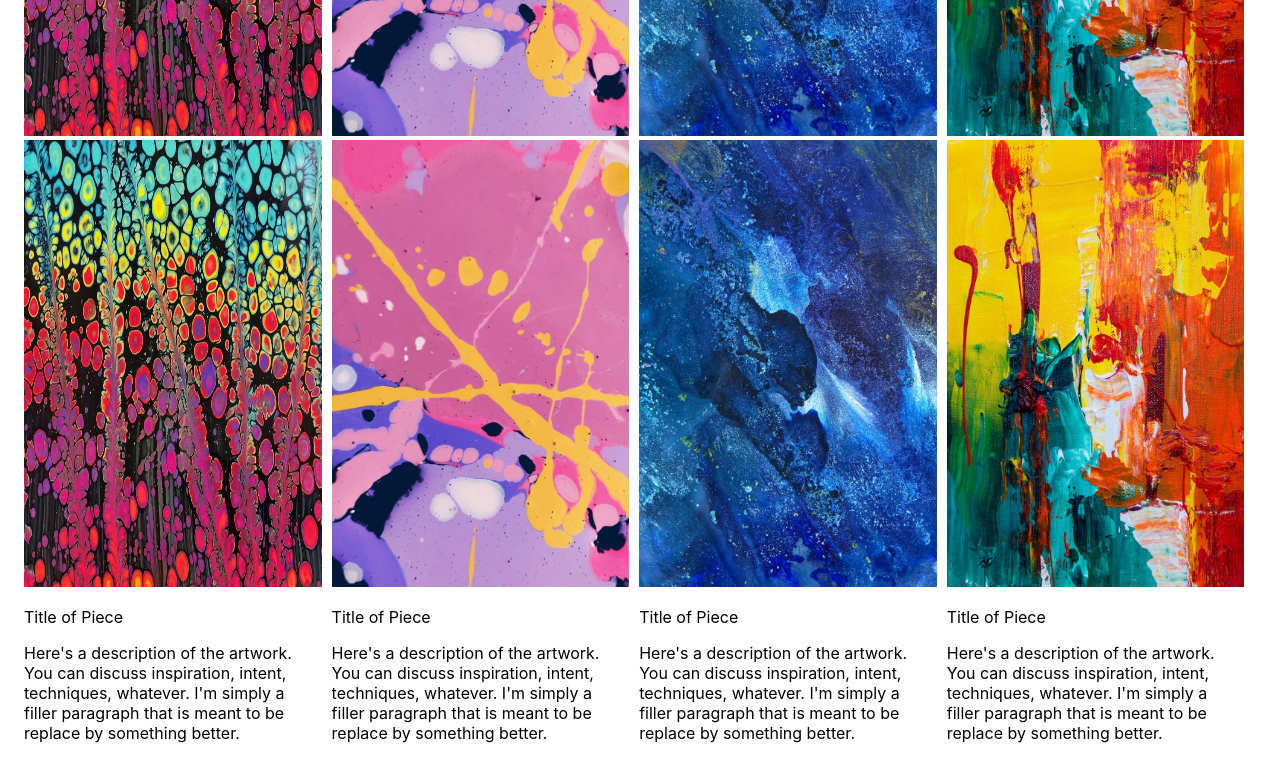
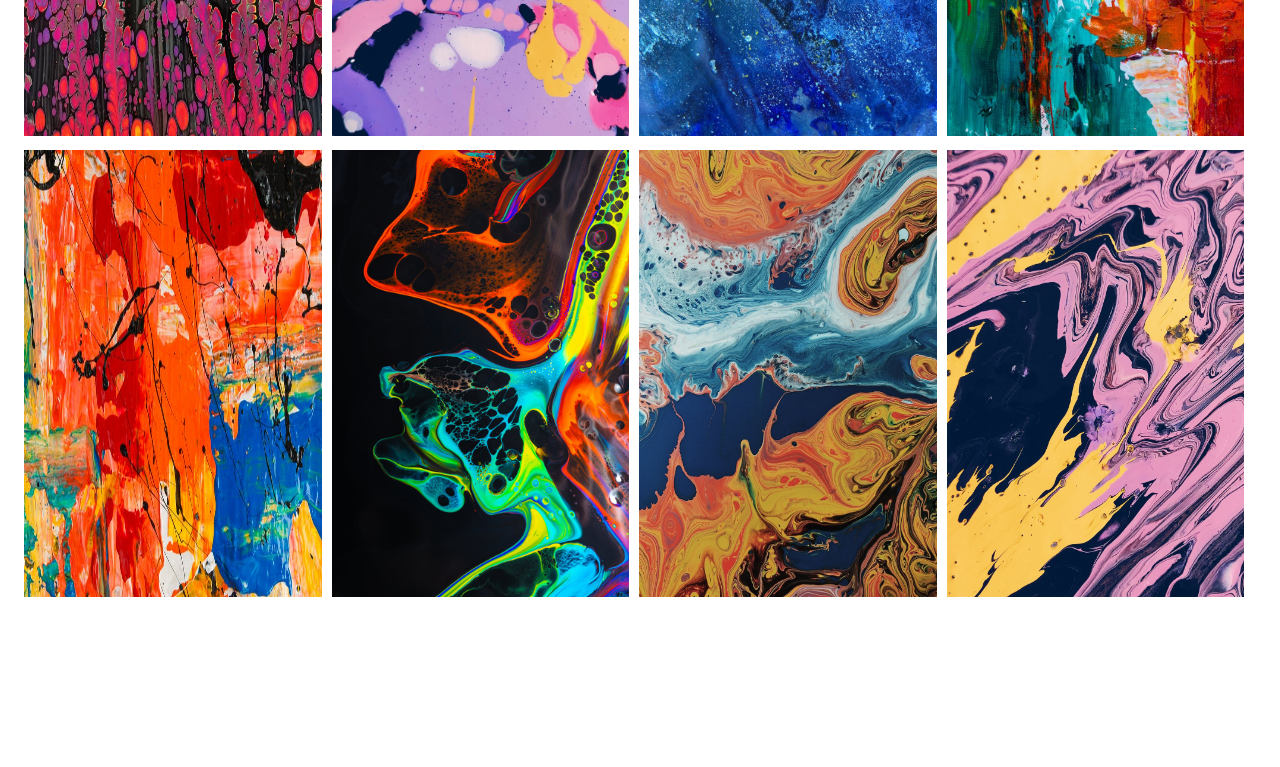
Before and after one commit to ploymahloy/next-template, a Next.js app: page / in a window 1280 px wide. Shown: the part 440-1207 px from the top of the page. After the commit the page ends 1057 px from the top, so only its background shows below. Built offline with nearby package versions, Linux system fonts and the light colour scheme; a web font is replaced by a local one.

Commit message:
modal working

```diff
--- a/components/Artwork.js
+++ b/components/Artwork.js
@@ -1,24 +1,28 @@
 import { useState } from 'react';
 import Image from 'next/image';
 
-// import Modal from './Modal';
+import Modal from './Modal';
 import styles from '../styles/Artwork.module.css';
 
 export default function Artwork(props) {
-  const { path } = props;
-  const [showModal, setShowModal] = useState(false);
+	const { path } = props;
+	const [showModal, setShowModal] = useState(false);
 
 	return (
 		<>
 			<div className={styles.image}>
-				<a onClick={() => setShowModal(true)}>
-          <Image src={path} alt="img" height={600} width={400} />
-					{/* <Modal show={showModal} onClose={() => setShowModal(false)}> */}
-            <Image src={path} alt="img" height={600} width={400} />
-            <p>Title of Piece</p>
-            <p>{`Here's a description of the artwork. You can discuss inspiration, intent, techniques, whatever. I'm simply a filler paragraph that is meant to be replace by something better.`}</p>
-					{/* </Modal> */}
-				</a>
+				<Image
+					src={path}
+					alt="img"
+					height={600}
+					width={400}
+					onClick={() => setShowModal(true)}
+				/>
+				<Modal show={showModal} onClose={() => setShowModal(false)}>
+					<Image src={path} alt="img" height={400} width={275} />
+					<p>Title of Piece</p>
+					<p>{`Here's a description of the artwork. You can discuss inspiration, intent, techniques, whatever. I'm simply a filler paragraph that is meant to be replaced by something better.`}</p>
+				</Modal>
 			</div>
 		</>
 	);
--- a/components/Modal.js
+++ b/components/Modal.js
@@ -12,20 +12,25 @@ const OVERLAY_STYLES = {
 };
 
 const MODAL_STYLES = {
+  boxSizing: 'border-box',
   position: 'fixed',
-  boxSizing: 'border-box',
+  height: '95vh',
 	top: '50%',
 	left: '50%',
+	padding: '50px',
   transform: 'translate(-50%, -50%)',
-  height: '96vh',
-	padding: '4rem',
+  overflow: 'scroll',
 	backgroundColor: '#FFF',
-  border: '1px solid red',
 	zIndex: 1000
 };
 
 export default function Modal(props) {
 	const { children, onClose, show } = props;
+	const [isBrowser, setIsBrowser] = useState(false);
+
+	useEffect(() => {
+		setIsBrowser(true);
+	});
 
   const handleClose = (e) => {
 		e.preventDefault();
@@ -36,14 +41,16 @@ export default function Modal(props) {
 		<>
 			<div style={OVERLAY_STYLES} onClick={handleClose} />
 			<div style={MODAL_STYLES}>
-				<button onClick={onClose}>Close Modal</button>
+				{/* <button onClick={handleClose}>Close Modal</button> */}
 				{children}
 			</div>
 		</>
 	) : null;
 
+	if (isBrowser) {
 		return ReactDOM.createPortal(
 			modalContent,
 			document.getElementById('modal-root')
 		);
 	}
+}
```
Lines whose indentation alone changed are shown as unchanged.
